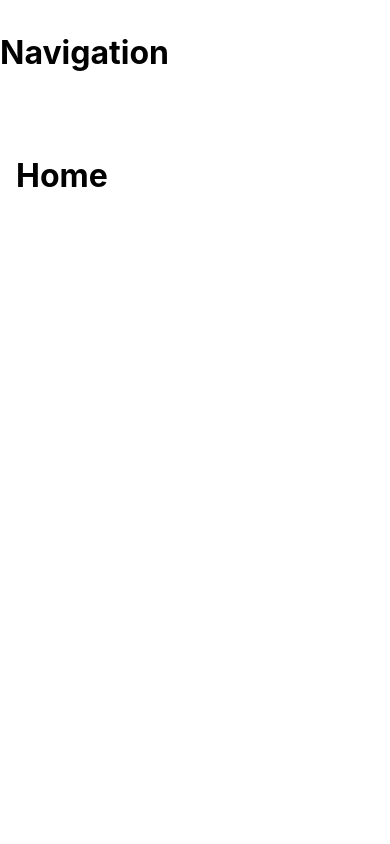
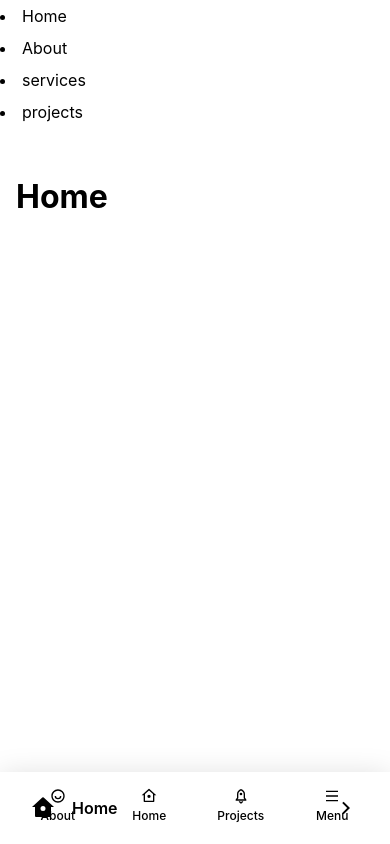
Before and after one commit to ozyxdev/ozyxdev2021, a Next.js app: page / in a window 390 px wide. Built offline with nearby package versions, Linux system fonts and the light colour scheme.

Commit message:
refactor mobile navigation and remove react-device-detect

```diff
--- a/package.json
+++ b/package.json
@@ -13,7 +13,6 @@
     "next": "10.1.3",
     "prop-types": "^15.7.2",
     "react": "17.0.2",
-    "react-device-detect": "^1.17.0",
     "react-dom": "17.0.2",
     "styled-components": "^5.2.3"
   },
--- a/src/components/Page.js
+++ b/src/components/Page.js
@@ -1,5 +1,4 @@
 import PropTypes from 'prop-types'
-import { isMobile } from 'react-device-detect'
 import NavigationDesktop from './shared/Navigation/NavigationDesktop'
 import NavigationMobile from './shared/Navigation/NavigationMobile'
 import GlobalStyles from './styles/GlobalStyles'
@@ -8,8 +7,8 @@ import { ContentContainer } from './styles/LayoutStyles'
 export default function Page({ children }) {
   return (
     <>
-      {isMobile ? <NavigationMobile /> : <NavigationDesktop />}
-
+      <NavigationMobile />
+      <NavigationDesktop />
       <GlobalStyles />
       <ContentContainer>{children}</ContentContainer>
     </>
--- a/src/components/shared/Navigation/NavigationDesktop.js
+++ b/src/components/shared/Navigation/NavigationDesktop.js
@@ -1,7 +1,11 @@
+import { desktopNavItems } from '../../../constants/navigation'
+
 function NavigationDesktop() {
   return (
     <div>
-      <h1>Navigation</h1>
+      {desktopNavItems.map((item) => (
+        <li key={item.id}>{item.text}</li>
+      ))}
     </div>
   )
 }
--- a/src/components/shared/Navigation/NavigationItem.js
+++ /dev/null
@@ -1,14 +0,0 @@
-import Link from 'next/link'
-import Icon from '../Icon'
-
-import { NavigationItemStyles } from './styles/NavigationStyles'
-
-const NavigationItem = ({ item }) => (
-  <Link href={item.href}>
-    <NavigationItemStyles key={item.id}>
-      <Icon id={item.icon} />
-      <span>{item.id}</span>
-    </NavigationItemStyles>
-  </Link>
-)
-export default NavigationItem
--- /dev/null
+++ b/src/components/shared/Navigation/NavigationItemMobile.js
@@ -0,0 +1,14 @@
+import Link from 'next/link'
+import Icon from '../Icon'
+
+import { NavigationItemMobileStyles } from './styles/NavigationMobileStyles'
+
+const NavigationItemMobile = ({ item }) => (
+  <Link href={item.href}>
+    <NavigationItemMobileStyles key={item.id}>
+      <Icon id={item.icon} />
+      <span>{item.id}</span>
+    </NavigationItemMobileStyles>
+  </Link>
+)
+export default NavigationItemMobile
--- a/src/components/shared/Navigation/NavigationMobile.js
+++ b/src/components/shared/Navigation/NavigationMobile.js
@@ -3,16 +3,13 @@ import Link from 'next/link'
 import { useRouter } from 'next/router'
 import MenuIcon from '../icons/MenuIcon'
 import MenuSheet from './MenuSheet'
-import NavigationItem from './NavigationItem'
+import NavigationItemMobile from './NavigationItemMobile'
 import {
-  NavigationMobileStyles,
+  NavigationMobileWrapper,
   NavigationContainerStyles,
-  NavigationItemStyles,
-} from './styles/NavigationStyles'
-import {
-  mobileNavItems,
-  mainNavItems,
-} from '../../../constants/navigation-constants'
+  NavigationItemMobileStyles,
+} from './styles/NavigationMobileStyles'
+import { mobileNavItems, mainNavItems } from '../../../constants/navigation'
 import { MenuSheetItemStyles } from './styles/MenuSheetStyles'
 import Icon from '../Icon'
 import DarkModeToggle from '../DarkModeToggle'
@@ -42,7 +39,7 @@ export default function NavigationMobile() {
   }, [loaded])
 
   return (
-    <NavigationMobileStyles ref={dragConstrainRef}>
+    <NavigationMobileWrapper ref={dragConstrainRef}>
       <MenuSheet
         menuOpen={menuOpen}
         setMenuOpen={setMenuOpen}
@@ -63,13 +60,13 @@ export default function NavigationMobile() {
       </MenuSheet>
       <NavigationContainerStyles>
         {mobileNavItems.map((item) => (
-          <NavigationItem item={item} key={item.id} />
+          <NavigationItemMobile item={item} key={item.id} />
         ))}
-        <NavigationItemStyles onClick={toggleMenu}>
+        <NavigationItemMobileStyles onClick={toggleMenu}>
           <MenuIcon />
           <span>Menu</span>
-        </NavigationItemStyles>
+        </NavigationItemMobileStyles>
       </NavigationContainerStyles>
-    </NavigationMobileStyles>
+    </NavigationMobileWrapper>
   )
 }
--- a/src/components/shared/Navigation/styles/NavigationStyles.js
+++ b/src/components/shared/Navigation/styles/NavigationMobileStyles.js
@@ -1,6 +1,10 @@
 import styled from 'styled-components'
 
-const NavigationMobileStyles = styled.div`
+const NavigationMobileWrapper = styled.div`
+  /* hide on tablet up */
+  @media (min-width: 768px) {
+    display: none;
+  }
   position: fixed;
   bottom: 0;
   left: 0;
@@ -36,7 +40,7 @@ const NavigationContainerStyles = styled.nav`
   box-shadow: var(--nav-drop-shadow);
 `
 
-const NavigationItemStyles = styled.a`
+const NavigationItemMobileStyles = styled.a`
   display: flex;
   flex-direction: column;
   align-items: center;
@@ -59,7 +63,7 @@ const NavigationItemStyles = styled.a`
 `
 
 export {
-  NavigationMobileStyles,
+  NavigationMobileWrapper,
   NavigationContainerStyles,
-  NavigationItemStyles,
+  NavigationItemMobileStyles,
 }
--- a/src/components/styles/GlobalStyles.js
+++ b/src/components/styles/GlobalStyles.js
@@ -50,6 +50,15 @@ const GlobalStyles = createGlobalStyle`
     height: 24px;
     width: 24px;
   }
+
+  .container-full-width {
+    width: 100vw;
+    position: relative;
+    left: 50%;
+    right: 50%;
+    margin-left: -50vw;
+    margin-right: -50vw;
+  }
 `
 
 export default GlobalStyles
--- a/src/components/styles/LayoutStyles.js
+++ b/src/components/styles/LayoutStyles.js
@@ -1,4 +1,9 @@
 import styled from 'styled-components'
+
+const MaxWidthContainer = styled.div`
+  max-width: var(--max-width);
+  margin: 0 auto;
+`
 
 const ContentContainer = styled.div`
   max-width: var(--max-width);
@@ -14,4 +19,4 @@ const FullWidthContainer = styled.div`
   margin-left: -50vw;
   margin-right: -50vw;
 `
-export { ContentContainer, FullWidthContainer }
+export { ContentContainer, FullWidthContainer, MaxWidthContainer }
--- a/src/constants/navigation-constants.js
+++ /dev/null
@@ -1,88 +0,0 @@
-const mainNavItems = [
-  {
-    id: 'about',
-    icon: 'about',
-    text: 'About',
-    href: '/about',
-  },
-  {
-    id: 'home',
-    icon: 'home',
-    text: 'Home',
-    href: '/',
-  },
-  {
-    id: 'contact',
-    icon: 'contact',
-    text: 'contact',
-    href: '/contact',
-  },
-  {
-    id: 'projects',
-    icon: 'project',
-    text: 'projects',
-    href: '/projects',
-  },
-  {
-    id: 'services',
-    icon: 'service',
-    text: 'services',
-    href: '/services',
-  },
-]
-
-const mobileNavItems = [
-  {
-    id: 'about',
-    text: 'About',
-    icon: 'about',
-    href: '/about',
-  },
-  {
-    id: 'home',
-    text: 'Home',
-    icon: 'home',
-    href: '/',
-  },
-  {
-    id: 'projects',
-    text: 'projects',
-    icon: 'project',
-    href: '/projects',
-  },
-]
-
-const socialNavItems = [
-  {
-    id: 'twitter',
-    text: 'twitter',
-    icon: 'twitter',
-    href: '/',
-  },
-  {
-    id: 'linkedin',
-    text: 'linkedin',
-    icon: 'linkedin',
-    href: '/',
-  },
-  {
-    id: 'email',
-    text: 'email',
-    icon: 'email',
-    href: '/',
-  },
-  {
-    id: 'twitter',
-    text: 'twitter',
-    icon: 'twitter',
-    href: '/',
-  },
-  {
-    id: 'github',
-    text: 'github',
-    icon: 'github',
-    href: '/',
-  },
-]
-
-export { mainNavItems, mobileNavItems, socialNavItems }
--- /dev/null
+++ b/src/constants/navigation.js
@@ -0,0 +1,70 @@
+const about = {
+  id: 'about',
+  icon: 'about',
+  text: 'About',
+  href: '/about',
+}
+const home = {
+  id: 'home',
+  icon: 'home',
+  text: 'Home',
+  href: '/',
+}
+const contact = {
+  id: 'contact',
+  icon: 'contact',
+  text: 'contact',
+  href: '/contact',
+}
+const projects = {
+  id: 'projects',
+  icon: 'project',
+  text: 'projects',
+  href: '/projects',
+}
+const services = {
+  id: 'services',
+  icon: 'service',
+  text: 'services',
+  href: '/services',
+}
+const mainNavItems = [home, about, contact, projects, services]
+
+const mobileNavItems = [about, home, projects]
+
+const desktopNavItems = [home, about, services, projects]
+
+const socialNavItems = [
+  {
+    id: 'twitter',
+    text: 'twitter',
+    icon: 'twitter',
+    href: '/',
+  },
+  {
+    id: 'linkedin',
+    text: 'linkedin',
+    icon: 'linkedin',
+    href: '/',
+  },
+  {
+    id: 'email',
+    text: 'email',
+    icon: 'email',
+    href: '/',
+  },
+  {
+    id: 'twitter',
+    text: 'twitter',
+    icon: 'twitter',
+    href: '/',
+  },
+  {
+    id: 'github',
+    text: 'github',
+    icon: 'github',
+    href: '/',
+  },
+]
+
+export { mainNavItems, mobileNavItems, socialNavItems, desktopNavItems }
```
Also changed, not shown: 1 other file (tests, documents, lock files or other folders).
